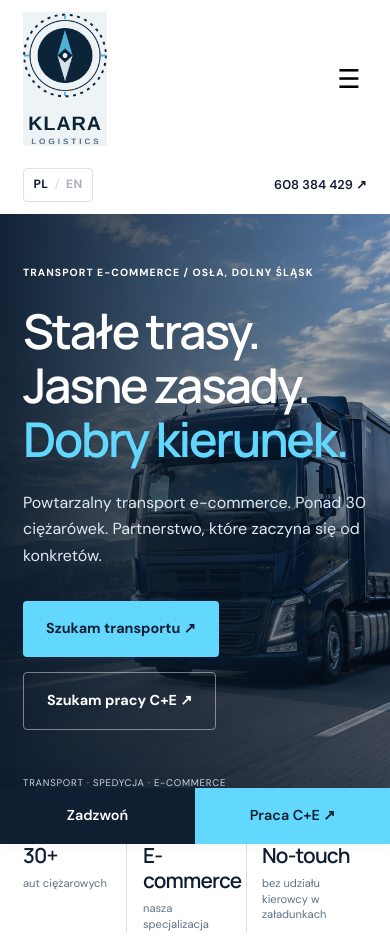
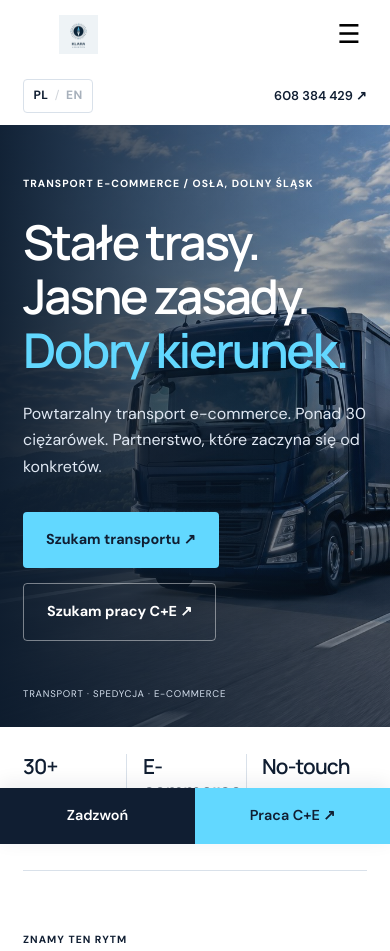
Before and after one commit to adammueller533-alt/Klara-Logistics, a plain HTML site: page index.html in a window 390 px wide. Shown: the top 951 px of the page. Drawn offline with Linux system fonts and the light colour scheme.

Commit message:
Zmiana logo

```diff
--- a/style.css
+++ b/style.css
@@ -771,19 +771,33 @@ footer .brand small {
 .brand.brand--image {
   position: relative;
   display: block;
-  width: 84px;
-  height: 134px;
-  flex: 0 0 84px;
+  width: 136px;
+  height: 48px;
+  flex: 0 0 136px;
   overflow: hidden;
 }
 
 .brand--image img {
   position: absolute;
-  width: 210px;
-  height: 210px;
+  width: 136px;
+  height: 48px;
   max-width: none;
-  left: -63px;
-  top: -44px;
+  left: 0;
+  top: 0;
+  object-fit: contain;
+}
+
+/* Wersja mobilna — trochę mniejsze logo */
+@media (max-width: 760px) {
+  .brand.brand--image {
+    width: 110px;
+    height: 39px;
+    flex: 0 0 110px;
+  }
+  .brand--image img {
+    width: 110px;
+    height: 39px;
+  }
 }
 
 .header {
```
